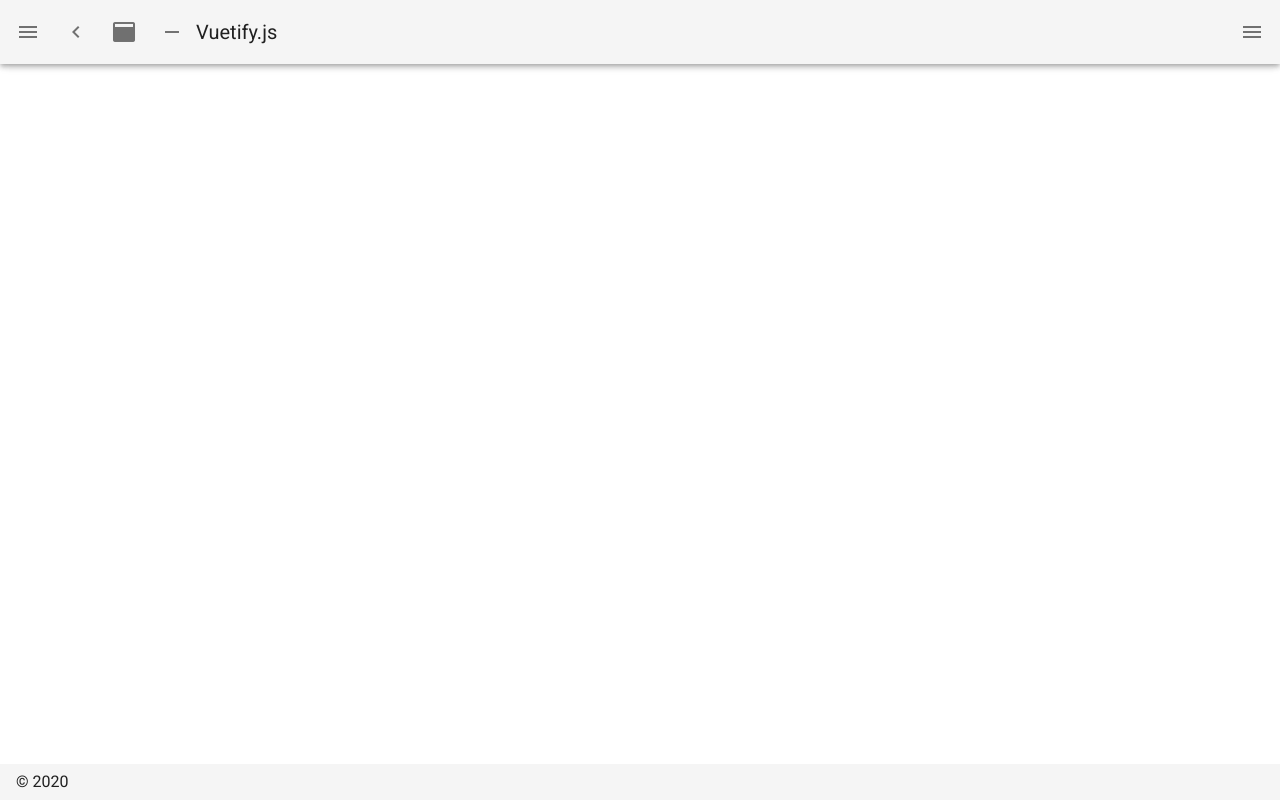
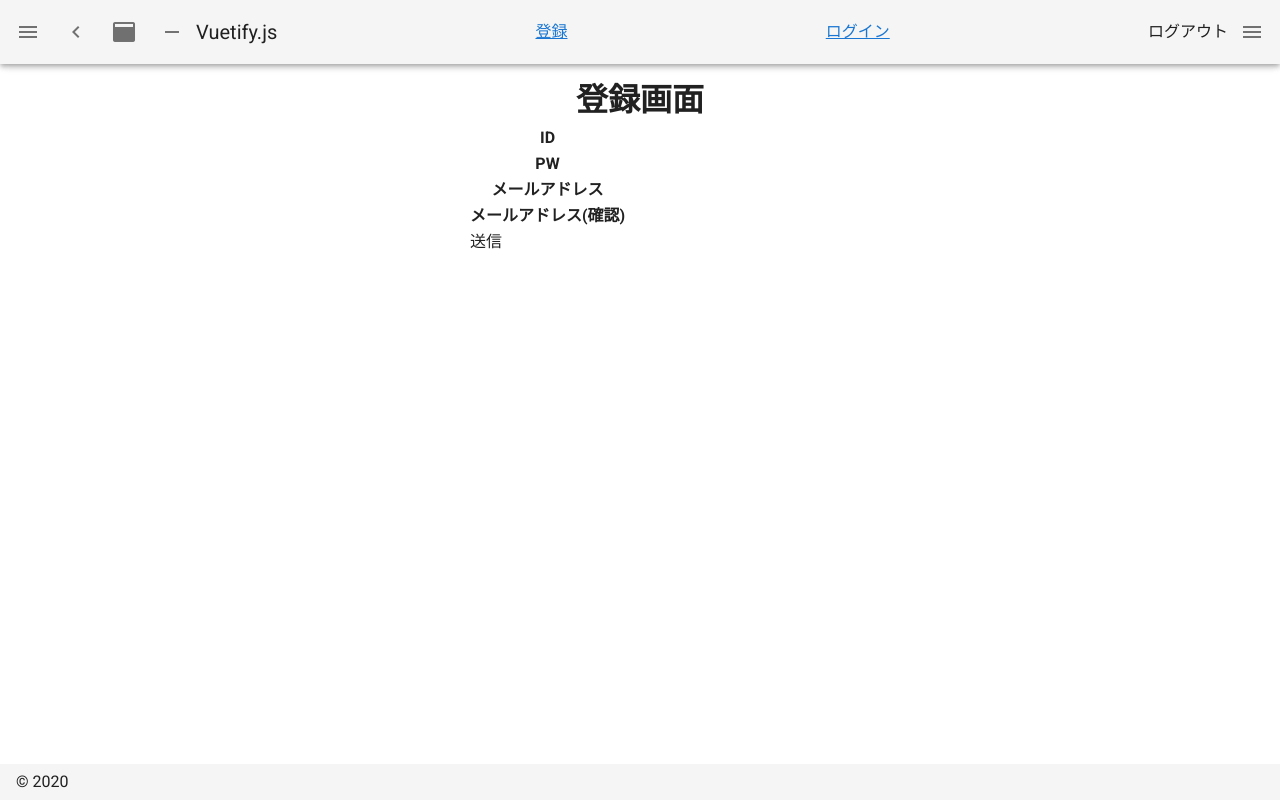
Before and after one commit to kagepedia/go-nuxt, a Nuxt app in the folder client/: page /registration in a window 1280 px wide. Before the commit this address had no page. Built offline with nearby package versions, Linux system fonts and the light colour scheme.

Commit message:
login registration screen add

```diff
--- a/client/layouts/default.vue
+++ b/client/layouts/default.vue
@@ -37,6 +37,11 @@
       </v-btn>
       <v-toolbar-title v-text="title" />
       <v-spacer />
+      <nuxt-link to="/registration">登録</nuxt-link>
+      <v-spacer />
+      <nuxt-link to="/login">ログイン</nuxt-link>
+      <v-spacer />
+      <button @click="logout()">ログアウト</button>
       <v-btn icon @click.stop="rightDrawer = !rightDrawer">
         <v-icon>mdi-menu</v-icon>
       </v-btn>
@@ -50,9 +55,7 @@
       <v-list>
         <v-list-item @click.native="right = !right">
           <v-list-item-action>
-            <v-icon light>
-              mdi-repeat
-            </v-icon>
+            <v-icon light>mdi-repeat</v-icon>
           </v-list-item-action>
           <v-list-item-title>Switch drawer (click me)</v-list-item-title>
         </v-list-item>
@@ -65,6 +68,8 @@
 </template>
 
 <script>
+import axios from 'axios'
+
 export default {
   data() {
     return {
@@ -88,6 +93,14 @@ export default {
       rightDrawer: false,
       title: 'Vuetify.js'
     }
+  },
+  methods: {
+    logout() {
+      axios.post('/api/').then((res) => {
+        if (res.status === 200) {
+        }
+      })
+    }
   }
 }
 </script>
--- /dev/null
+++ b/client/pages/login/index.vue
@@ -0,0 +1,53 @@
+<template>
+  <v-layout column justify-center align-center>
+    <h1>ログイン画面</h1>
+    <table>
+      <tr>
+        <th>ID</th>
+        <td>
+          <input id="id" v-model="ID" type="text" />
+        </td>
+      </tr>
+      <tr>
+        <th>PW</th>
+        <td>
+          <input id="password" v-model="PW" type="password" />
+        </td>
+      </tr>
+      <tr>
+        <td colspan="1">
+          <button @click="registration()">送信</button>
+        </td>
+      </tr>
+    </table>
+  </v-layout>
+</template>
+
+<style scoped></style>
+
+<script>
+// import axios from 'axios'
+
+export default {
+  data() {
+    return {
+      ID: '',
+      PW: ''
+    }
+  },
+  methods: {
+    registration() {
+      const params = new FormData()
+      params.append('ID', this.ID)
+      params.append('PW', this.PW)
+      console.log(this.ID, this.PW)
+      /*
+      axios.post('/api/cretate', params).then((res) => {
+        if (res.status === 200) {
+        }
+      })
+      */
+    }
+  }
+}
+</script>
--- /dev/null
+++ b/client/pages/registration/index.vue
@@ -0,0 +1,69 @@
+<template>
+  <v-layout column justify-center align-center>
+    <h1>登録画面</h1>
+    <table>
+      <tr>
+        <th>ID</th>
+        <td>
+          <input id="id" v-model="ID" type="text" />
+        </td>
+      </tr>
+      <tr>
+        <th>PW</th>
+        <td>
+          <input id="password" v-model="PW" type="password" />
+        </td>
+      </tr>
+      <tr>
+        <th>メールアドレス</th>
+        <td>
+          <input id="email" v-model="MAIL" type="email" />
+        </td>
+      </tr>
+      <tr>
+        <th>メールアドレス(確認)</th>
+        <td>
+          <input id="email_conf" v-model="MAIL_CONF" type="email" />
+        </td>
+      </tr>
+      <tr>
+        <td colspan="1">
+          <button @click="registration()">送信</button>
+        </td>
+      </tr>
+    </table>
+  </v-layout>
+</template>
+
+<style scoped></style>
+
+<script>
+// import axios from 'axios'
+
+export default {
+  data() {
+    return {
+      ID: '',
+      PW: '',
+      MAIL: '',
+      MAIL_CONF: ''
+    }
+  },
+  methods: {
+    registration() {
+      const params = new FormData()
+      params.append('ID', this.ID)
+      params.append('PW', this.PW)
+      params.append('MAIL', this.MAIL)
+      params.append('MAIL_CONF', this.MAIL_CONF)
+      console.log(this.ID, this.PW, this.MAIL, this.MAIL_CONF)
+      /*
+      axios.post('/api/cretate', params).then((res) => {
+        if (res.status === 200) {
+        }
+      })
+      */
+    }
+  }
+}
+</script>
```
Also changed, not shown: client/.eslintrc.js.
